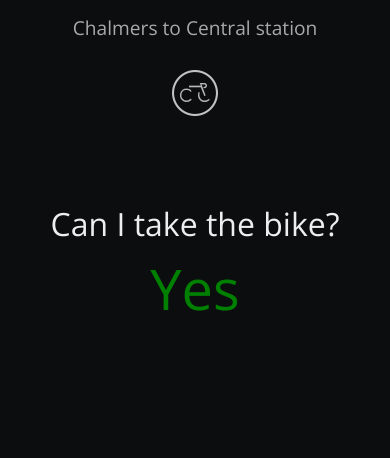
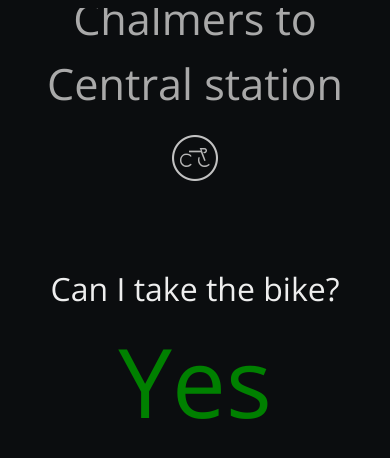
Before and after one commit to Nosskirneh/chalmersBikeStatus, a Flask app: page / in a window 390 px wide. Shown: the top 458 px of the page. Run offline with Flask 2, Linux system fonts and the light colour scheme; data that the repository does not hold is empty.

Commit message:
Fixed css - also added css iPad and iPad Pro

```diff
--- a/static/style.css
+++ b/static/style.css
@@ -48,12 +48,12 @@
 #question, #answer {
 	display: block;
 	padding-top: 5px;
-	margin: 0 auto !important;
+	margin: 0 auto;
 	text-align: center;
 }
 
 #question {
-	margin-top: 70px !important;
+	margin-top: 70px;
 }
 
 #answer {
@@ -78,24 +78,24 @@
 
 @media screen and (max-width: 1000px) {
 	body {
-		width: 100% !important;
+		width: 100%;
 	}
 
 	header span {
+		font-size: 0.5em;
+	}
+
+	#logo {
+		margin-top: 0.8em;
+		margin-bottom: 1em;
+	}
+
+	#question {
 		font-size: 0.4em;
 	}
 
-	#logo {
-		margin-top: 0.8em !important;
-		margin-bottom: 1em !important;
-	}
-
-	#question {
-		font-size: 0.4em !important;
-	}
-
 	#answer {
-		font-size: 0.7em !important;
+		font-size: 0.7em;
 	}
 
 	#boxContainer div {
@@ -103,37 +103,77 @@
 	}
 }
 
+/* iPad Pro */
+@media only screen
+and (min-device-width : 1024px)
+and (max-device-width : 1366px) {
+	.infoBox span {
+		font-size: 0.5em;
+	}
+}
+
+/* iPad */
+@media only screen
+and (min-device-width : 768px)
+and (max-device-width : 1024px){
+	header span {
+		font-size: 0.9em;
+	}
+
+	#answer {
+    	font-size: 1.2em;
+	}
+}
+
+/* iPad landscape */
+@media only screen
+and (min-device-width : 768px)
+and (max-device-width : 1024px)
+and (orientation : landscape) {
+	header span {
+		font-size: 0.9em;
+	}
+
+	.infoBox span {
+		font-size: 0.3em;
+	}
+
+	#logo {
+		margin-bottom: 1em;
+	}
+}
+
 @media screen and (max-width: 700px) {
 	header {
-		font-size: 0.7em !important;
+		font-size: 0.7em;
 	}
 
-	.infoBox {
-		font-size: 0.7em !important;
+	.infoBox span {
+		font-size: 0.7em;
 	}
 }
 
 @media screen and (max-width: 440px) {
 	header {
-		margin-top: -0.5em !important;
-		font-size: 0.6em !important;
+		margin-top: -0.5em;
+		font-size: 0.6em;
 	}
 
 	#logo {
-		margin-top: 0.4em !important;
-		margin-bottom: 0.6em !important;
+		margin-top: 0.4em;
+		margin-bottom: 0.6em;
 	}
 
 	#question {
-		margin-top: 50px !important;
+		margin-top: 50px;
 	}
 
-	.infoBox {
-		font-size: 0.5em !important;
+	.infoBox span {
+		font-size: 0.22em;
 	}
 
 @media screen and (max-width: 280px) {
-	.infoBox {
-		font-size: 0.4em !important;
+	.infoBox span {
+		font-size: 0.4em;
 	}
 }
```
